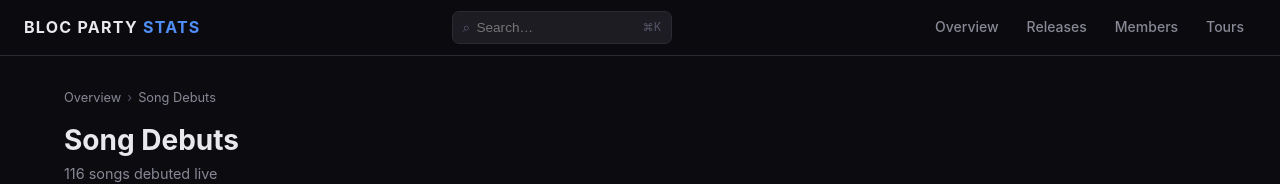
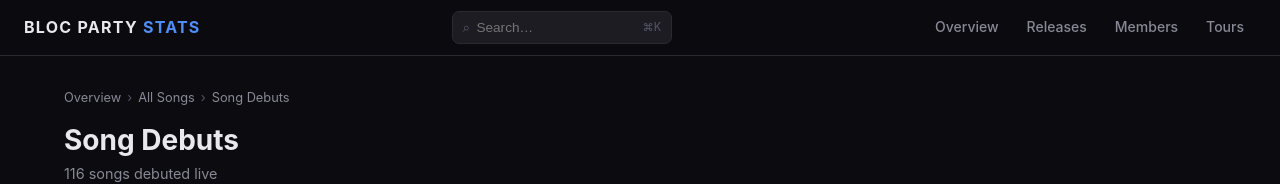
Before and after one commit to JackYW333/bloc-party-stats, a React (Vite) app: page /#/debuts in a window 1280 px wide. Shown: the top 184 px of the page. Built offline with nearby package versions, Linux system fonts and the light colour scheme.

Commit message:
Update DebutsPage.jsx

```diff
--- a/src/pages/DebutsPage.jsx
+++ b/src/pages/DebutsPage.jsx
@@ -39,6 +39,8 @@
     <div className="page-container">
       <div className="breadcrumb">
         <Link to="/">Overview</Link>
+        <span className="breadcrumb__sep">›</span>
+        <Link to="/songs">All Songs</Link>
         <span className="breadcrumb__sep">›</span>
         <span>Song Debuts</span>
       </div>
```
